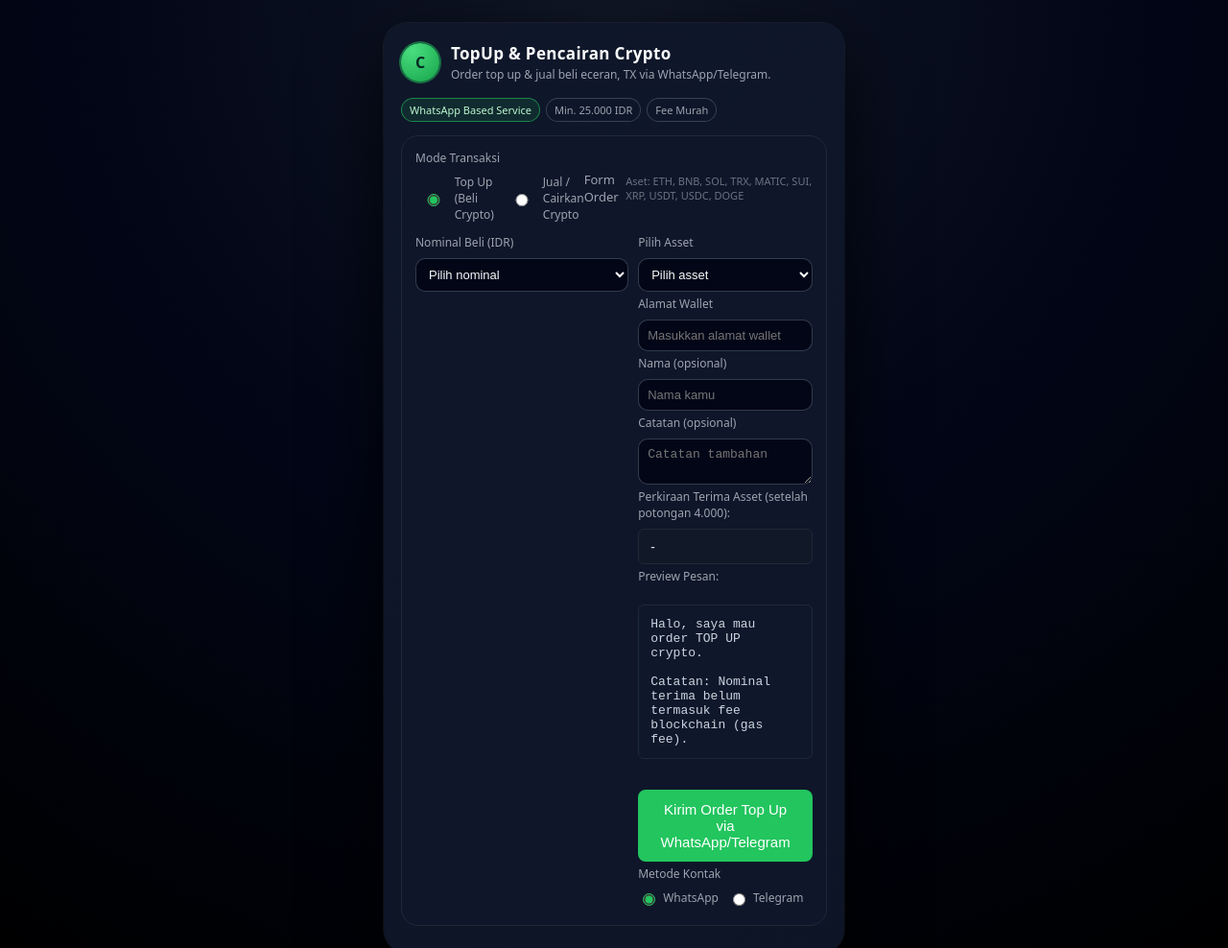
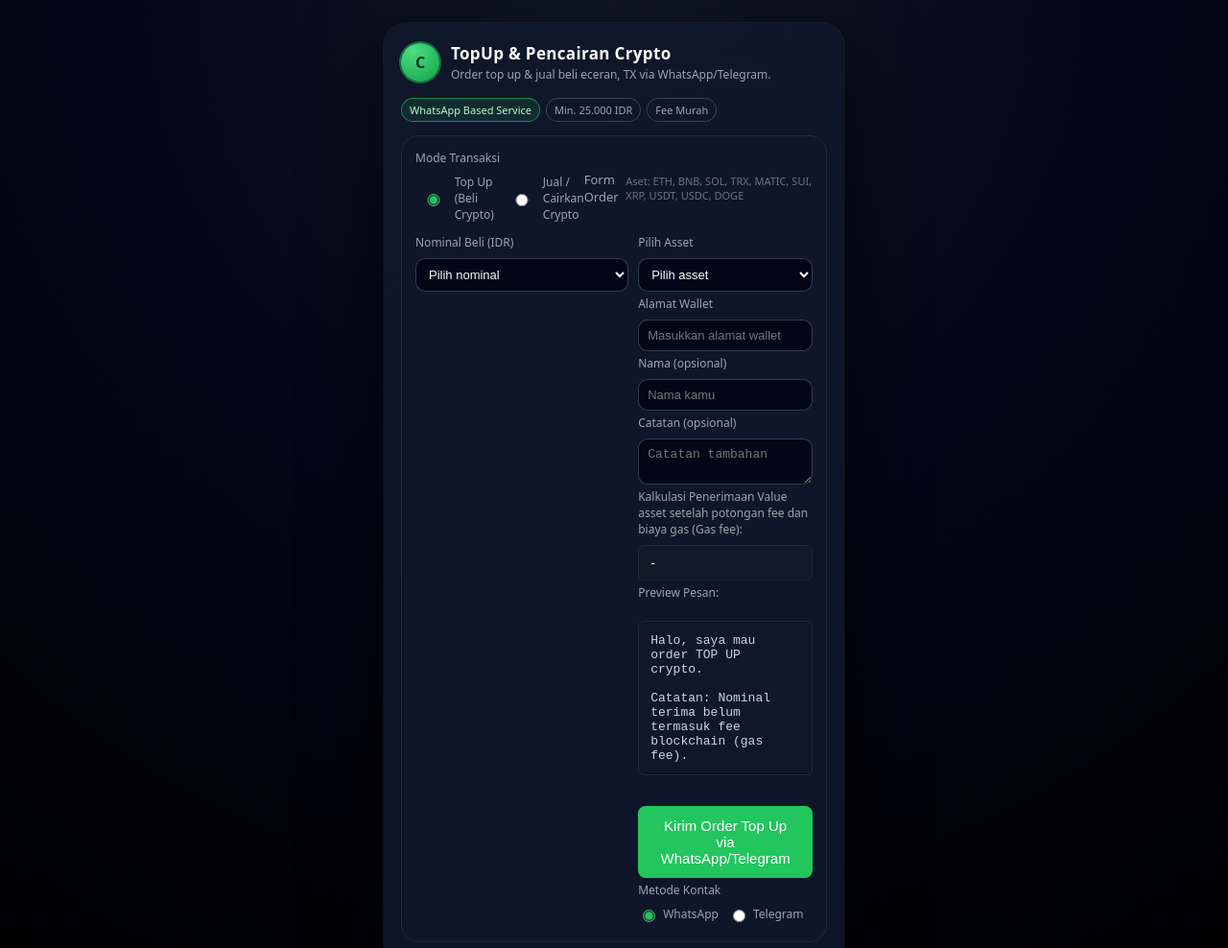
Before and after one commit to indradoc/crypto-topup-app, a plain HTML site: page index.html in a window 1280 px wide. Shown: the top 988 px of the page at 96% size. Drawn offline with Linux system fonts and the light colour scheme.

Commit message:
Update fee, asset names, and UI fixes

```diff
--- a/index.html
+++ b/index.html
@@ -363,7 +363,7 @@
 </div>
 
 <div class="field">
-  <label>Perkiraan Terima Asset (setelah potongan 4.000):</label>
+  <label>Kalkulasi Penerimaan Value asset setelah potongan fee dan biaya gas (Gas fee):</label>
   <div class="receive-box" id="receiveLabel">-</div>
 </div>
 
```
